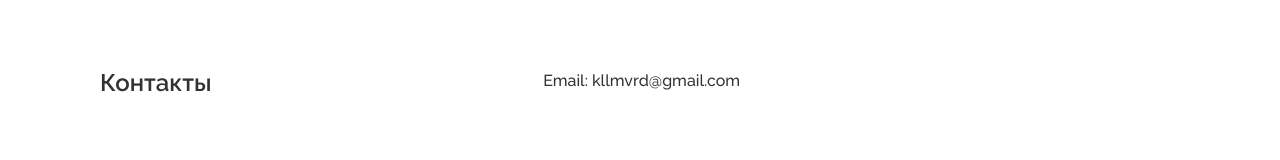
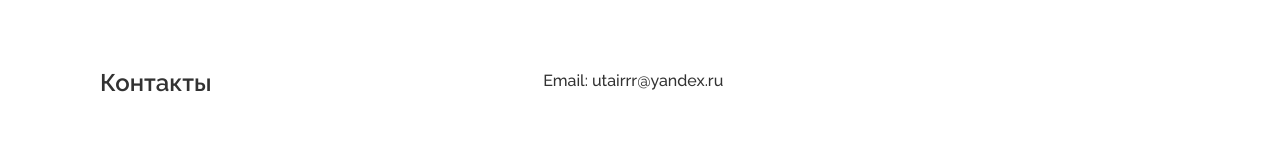
Before and after one commit to GrPugaguga/uxiustina, a Next.js app: page /privacy in a window 1280 px wide. Shown: the part 2654-2814 px from the top of the page. Built offline with nearby package versions, Linux system fonts and the light colour scheme.

Commit message:
refactor: change mail

```diff
--- a/app/liftup/sections/Actions.tsx
+++ b/app/liftup/sections/Actions.tsx
@@ -21,7 +21,7 @@ export default function Actions() {
             </div>
             <div className="col-span-3 flex justify-start" style={{ gap: 'clamp(4px, 1.5vw, 22px)' }}>
                 <AccentButton text={"Написать\u00A0в\u00A0Telegram"} onClick={() => window.open('https://t.me/uxiustina', '_blank')} />
-                <ActionButton text={"Написать\u00A0на\u00A0Email"} onClick={() => window.open('mailto:kllmvrd@gmail.com')} />
+                <ActionButton text={"Написать\u00A0на\u00A0Email"} onClick={() => window.open('mailto:utairrr@yandex.ru')} />
                 <ActionButton text={"Посмотреть\u00A0кейс\u00A0на\u00A0Behance"} shortText={"Кейс\u00A0на\u00A0Behance"} shortTextBelow={1316} onClick={() => window.open('https://www.behance.net/gallery/241636771/UXUI-Mobile-App-LIFT-UP', '_blank')} />
             </div>
         </div>
--- a/app/privacy/page.tsx
+++ b/app/privacy/page.tsx
@@ -74,7 +74,7 @@ export default function Privacy() {
           <br />{"•\u00A0Возражение против обработки"}
           <br />{"•\u00A0Переносимость данных"}
           <br />{"•\u00A0Отзыв согласия на\u00A0обработку"}
-          <br />{"Для реализации этих прав свяжитесь с\u00A0нами по\u00A0email: kllmvrd@gmail.com"}
+          <br />{"Для реализации этих прав свяжитесь с\u00A0нами по\u00A0email: utairrr@yandex.ru"}
         </PrivacyText>
 
         <PrivacyText title="Конфиденциальность детей">
@@ -86,7 +86,7 @@ export default function Privacy() {
         </PrivacyText>
 
         <PrivacyText title="Контакты">
-          Email: kllmvrd@gmail.com
+          Email: utairrr@yandex.ru
         </PrivacyText>
 
         <ActionButton text="Вернуться" icon={true} onClick={() => router.back()} className="self-start" />
--- a/components/Header.tsx
+++ b/components/Header.tsx
@@ -37,7 +37,7 @@ export default function Header() {
 
                 <div className="flex items-center">
                     <HeaderLink text="Telegram" href="https://t.me/uxiustina" external animate />
-                    <HeaderLink text="Email" href="mailto:kllmvrd@gmail.com" external animate />
+                    <HeaderLink text="Email" href="mailto:utairrr@yandex.ru" external animate />
                 </div>
             </header>
 
@@ -64,7 +64,7 @@ export default function Header() {
                         <HeaderLink text="CV" href="/cv.pdf" icon={true} external download />
                         <HeaderLink text="Behance" href="https://www.behance.net/4582f7ec" external />
                         <HeaderLink text="Telegram" href="https://t.me/uxiustina" external />
-                        <HeaderLink text="Email" href="mailto:kllmvrd@gmail.com" external />
+                        <HeaderLink text="Email" href="mailto:utairrr@yandex.ru" external />
                     </div>
                 </div>
             )}
```
